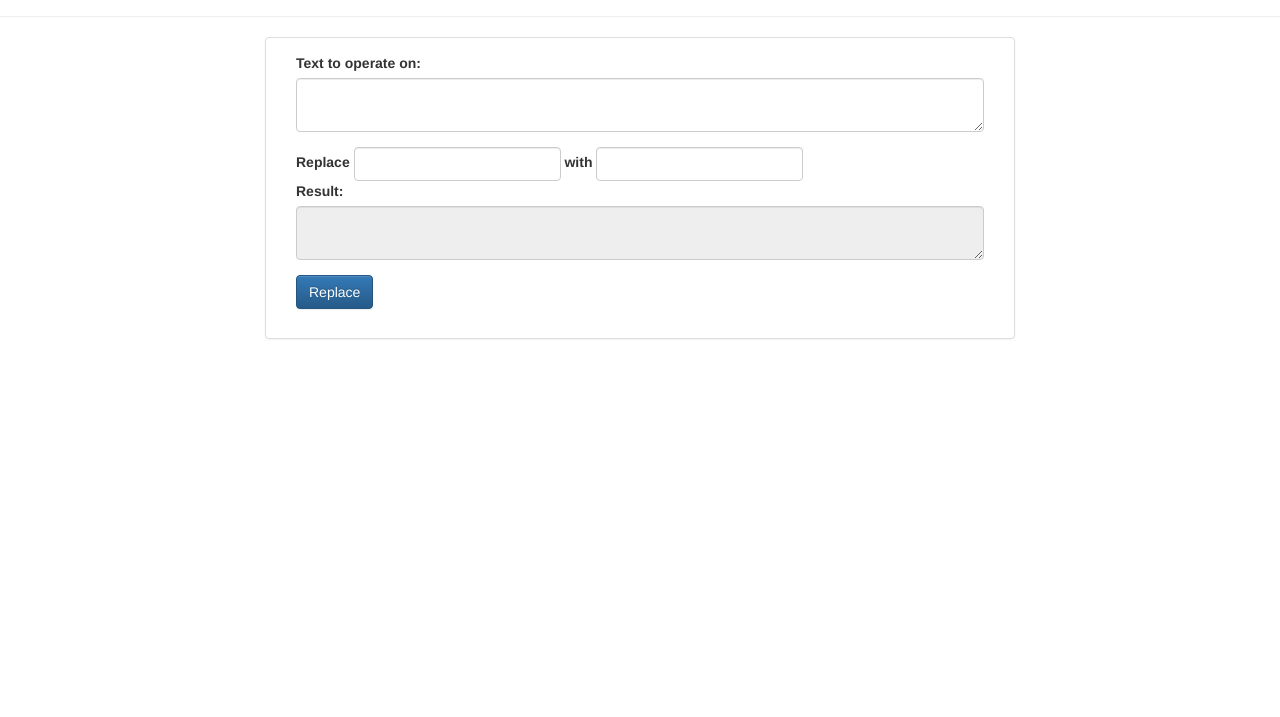
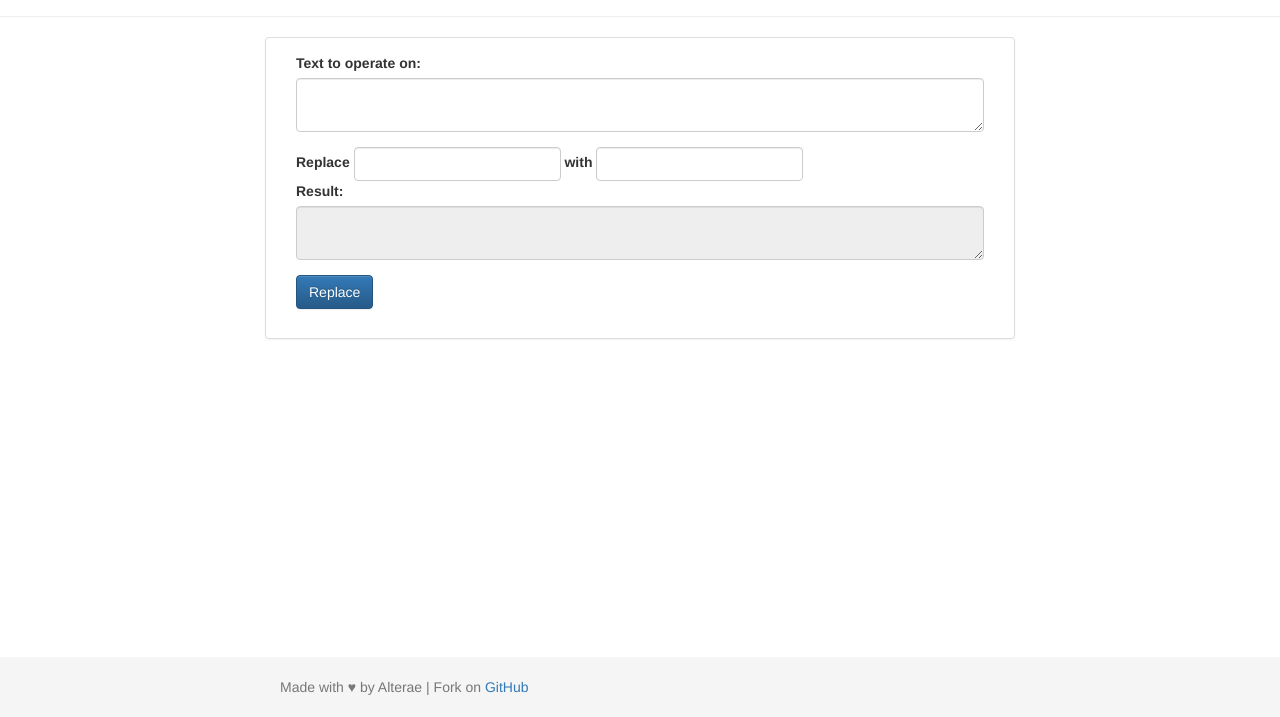
Before and after one commit to alterae/text-replacer, a plain HTML site: page index.html in a window 1280 px wide. Shown: the part 83-800 px from the top of the page. Drawn offline with nearby package versions, Linux system fonts and the light colour scheme.

Commit message:
Add page footer

```diff
--- a/index.html
+++ b/index.html
@@ -71,5 +71,13 @@
         />
       </form>
     </div>
+    <footer class="footer">
+      <div class="container">
+        <span class="text-muted">
+          Made with &hearts; by Alterae | Fork on
+          <a href="https://github.com/alterae/text-replacer">GitHub</a>
+        </span>
+      </div>
+    </footer>
   </body>
 </html>
--- a/style.css
+++ b/style.css
@@ -1,3 +1,12 @@
-#main {
+.container {
   max-width: 750px;
 }
+
+.footer {
+  position: absolute;
+  bottom: 0;
+  width: 100%;
+  height: 60px;
+  line-height: 60px;
+  background-color: #f5f5f5;
+}
```
